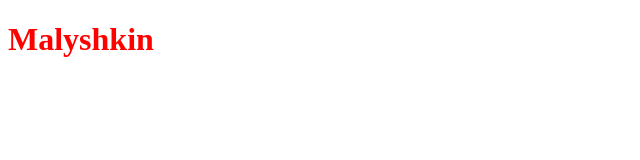
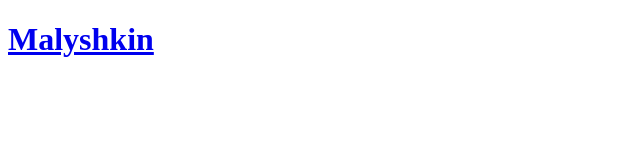
Before and after one commit to balmalyshkin/test, a plain HTML site: page index.html in a window 1280 px wide. Shown: the whole page, without its empty margins (0-640 px from the left). Drawn offline with Linux system fonts and the light colour scheme.

Commit message:
my comment

```diff
--- a/index.html
+++ b/index.html
@@ -5,6 +5,6 @@
 	<link rel="stylesheet" href="css/style.css">
 </head>
 <body>
-	<h1>Malyshkin</h1>
+	<h1><a href="views/about.html">Malyshkin</a></h1>
 </body>
 </html>
```
